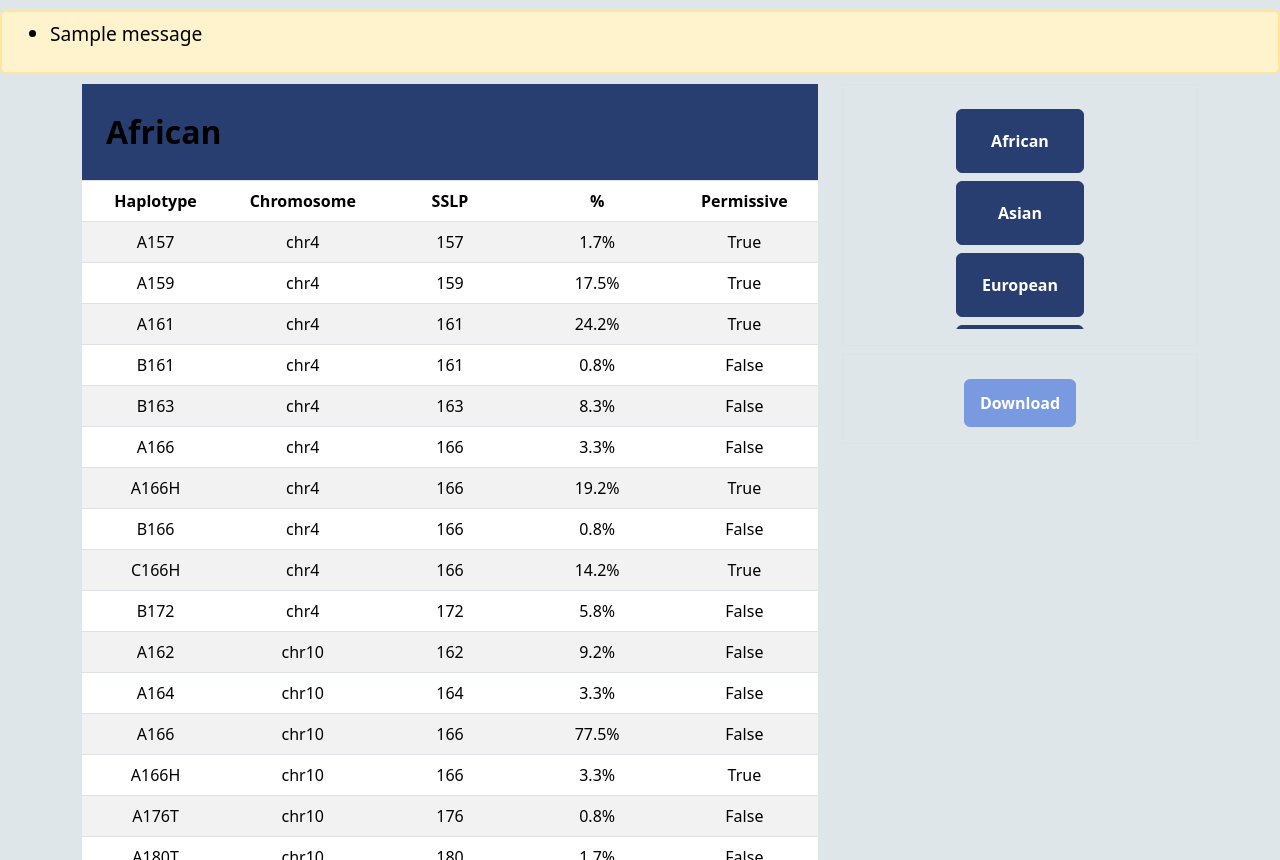
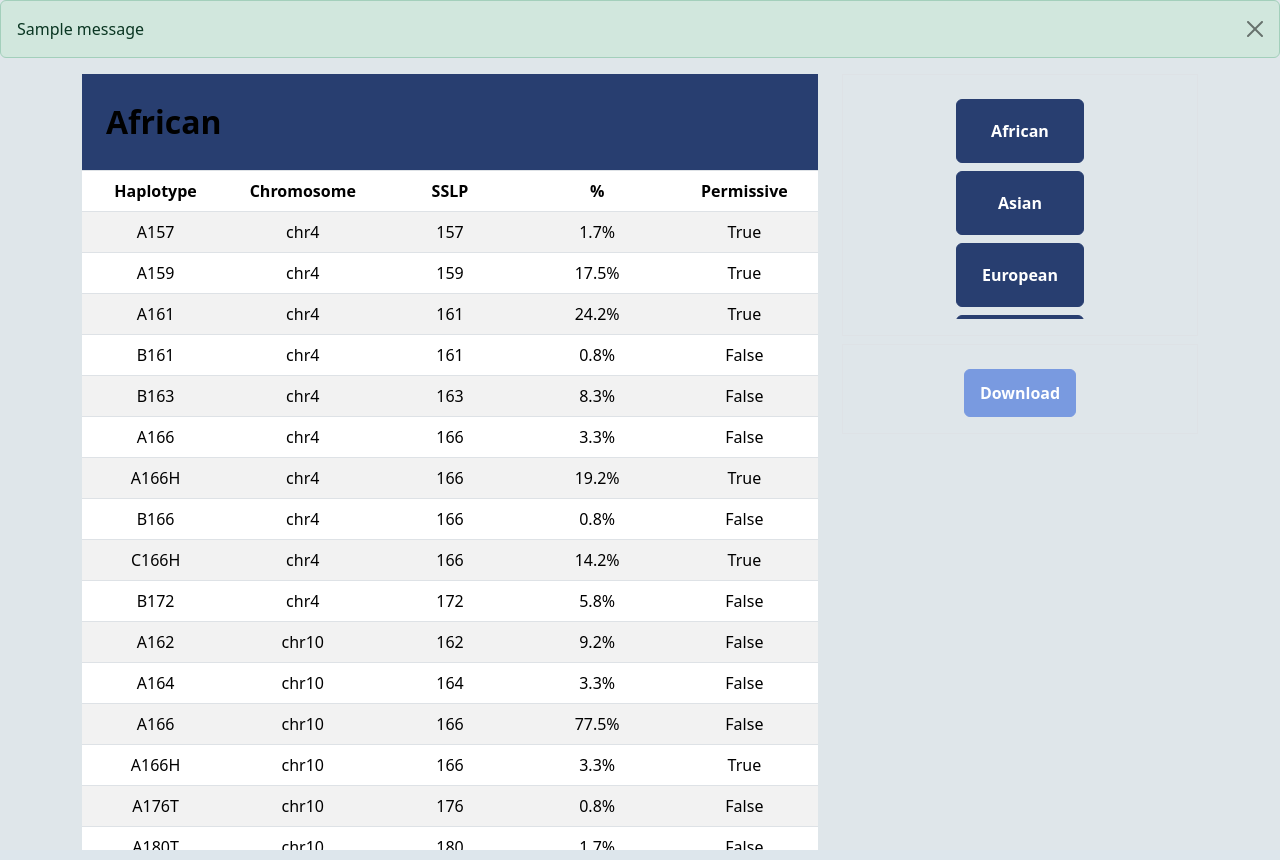
Before and after one commit to LUMC/SSLP-Analyzer, a Django app: page /data-editor/African/ in a window 1280 px wide. Shown: the part 150-1010 px from the top of the page. Run offline with Django 4.2, Linux system fonts and the light colour scheme; tables that the repository leaves empty hold one stand-in row (values such as "Sample post"); one stand-in notice (Sample message) is shown; some libraries are stand-ins or nearby versions.

Commit message:
changed messages code

```diff
--- a/SSLP_analyzer/SSLP_App/views.py
+++ b/SSLP_analyzer/SSLP_App/views.py
@@ -92,12 +92,12 @@ def haplotype_uploader(request,population):
         try:
             df = xslx_parser(file_in_memory)
             new_population = json_parser(df)
+            new_name = request.POST.get("new_population")
         except:
-            messages.success(request, f"Invalid file format. Population not added")
+            messages.warning(request, f"Invalid file format. Population not added.")
             return redirect("data_editor",population=population)
         else:
-            messages.success(request, f"Population succesfully added.")
-    new_name = request.POST.get("new_population")
+            messages.success(request, f"Population {new_name} succesfully added.")
     haplotypes[new_name] = loads(new_population)
     with open("haplotypes.json", "w") as newfile:
         newfile.write(dumps(haplotypes, indent=4))
@@ -163,6 +163,7 @@ def data_editor_view(request, population):
                 del haplos[population]
                 with open("haplotypes.json","w") as file:
                     file.write(dumps(haplos,indent=4))
+                messages.success(request,f"Population: {population} succesfully deleted.")
                 return redirect("data_editor",population=list(haplotypes.keys())[0])
 
         elif "new_population" in request.POST:
--- a/SSLP_analyzer/templates/editpage.html
+++ b/SSLP_analyzer/templates/editpage.html
@@ -7,15 +7,14 @@
 {% endblock head %}
 {% block content %}
 {% if messages %}
-        <div class="alert alert-warning border-2 text-black d-flex align-items-center" role="alert" style="font-size: 1.2rem; margin-top:10px; margin-bottom:10px; height: 4rem">
-
-            <ul class="messages">
-                {% for message in messages %}
-                <li> {{ message|safe }} </li>
-                {% endfor %}
-            </ul>
-        </div>
-
+<div class="messages">
+    {% for message in messages %}
+    <div role="alert" {% if message.tags %} class="alert alert-{{ message.tags }} alert-dismissible fade show"{% endif %}>
+        {{ message }}
+        <button type="button" class="btn-close" data-bs-dismiss="alert" aria-label="Close"></button>
+    </div>
+    {% endfor %}
+</div>
 {% endif %}
 
  <div class="container mt-2">
```
